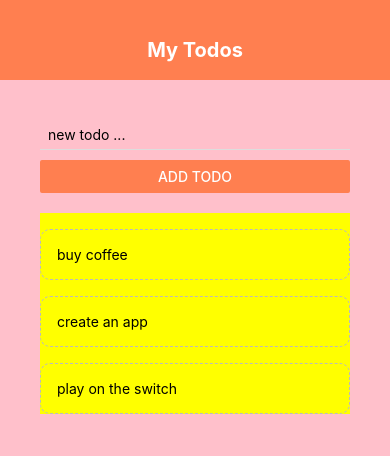
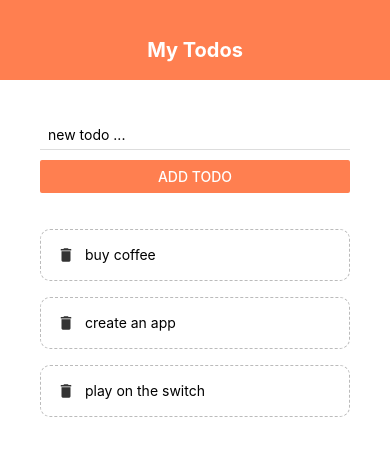
Before and after one commit to BinBin2905/react-native, a React Native app: screen / in a window 390 px wide. Shown: the top 456 px of the page. Built offline with nearby package versions, Linux system fonts and the light colour scheme.

Commit message:
Completed lesson Icons and more Flexbox

```diff
--- a/App.js
+++ b/App.js
@@ -70,10 +70,8 @@
   content: {
     flex: 1,
     padding: 40,
-    backgroundColor: "pink",
   },
   list: {
     marginTop: 20,
-    backgroundColor: "yellow",
   },
 });
--- a/components/todoItem.js
+++ b/components/todoItem.js
@@ -1,8 +1,13 @@
 import { StyleSheet, Text, View, TouchableOpacity } from "react-native";
+import { MaterialIcons } from "@expo/vector-icons";
+
 export default function TodoItem({ item, pressHandler }) {
   return (
     <TouchableOpacity onPress={() => pressHandler(item.key)}>
-      <Text style={styles.item}>{item.text}</Text>
+      <View style={styles.item}>
+        <MaterialIcons name="delete" size={18} color={"#333"} />
+        <Text style={styles.itemText}>{item.text}</Text>
+      </View>
     </TouchableOpacity>
   );
 }
@@ -15,5 +20,9 @@
     borderWidth: 1,
     borderStyle: "dashed",
     borderRadius: 10,
+    flexDirection: "row",
+  },
+  itemText: {
+    marginLeft: 10,
   },
 });
```
